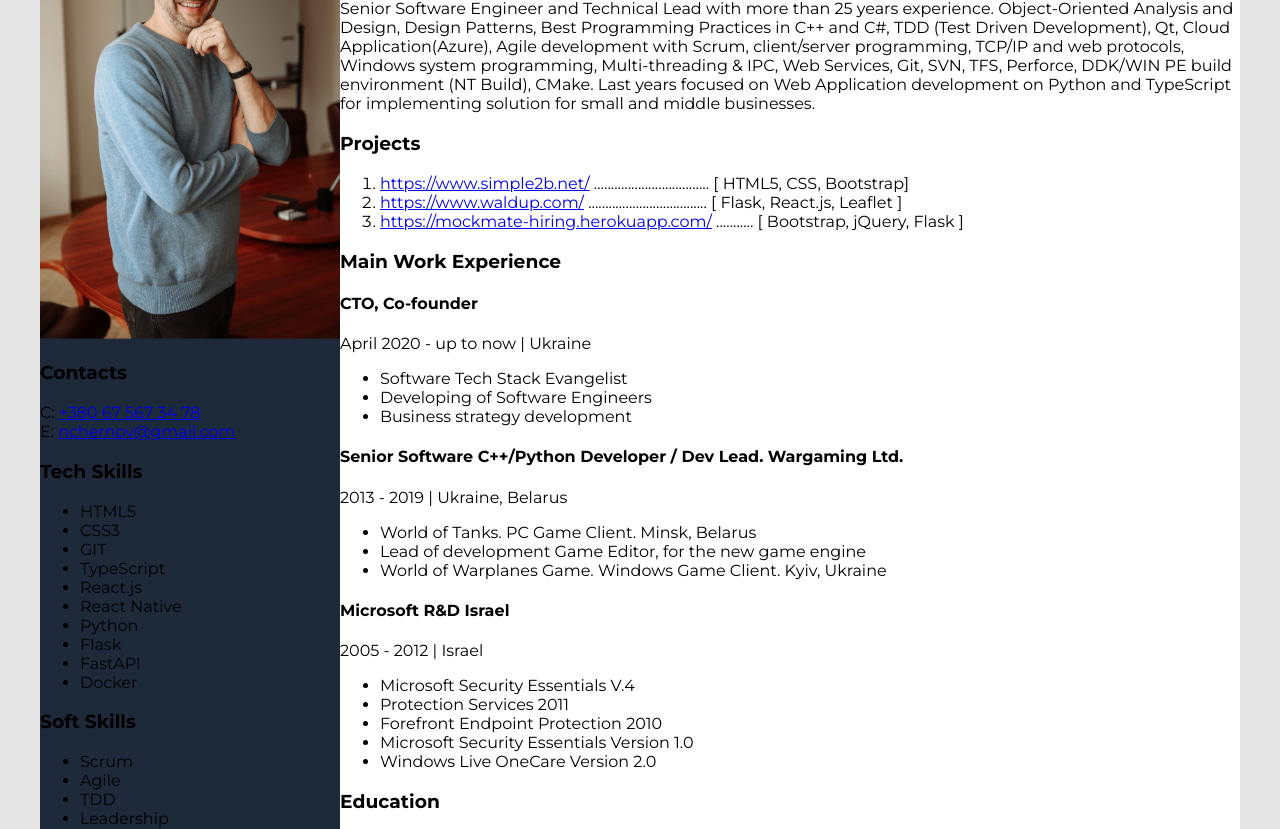
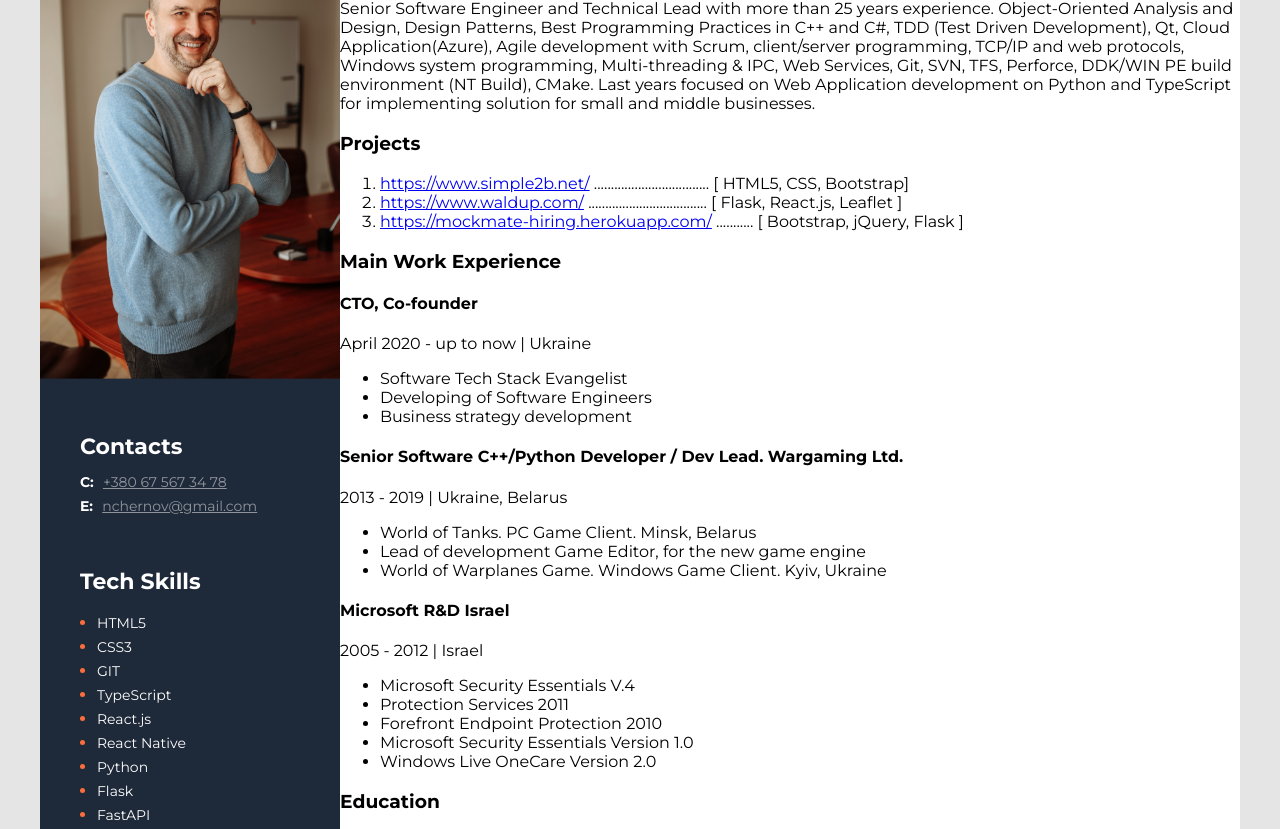
Before and after one commit to kipod/kipod.github.io, a plain HTML site: page index.html in a window 1280 px wide. Shown: the part 152-981 px from the top of the page. Drawn offline with Linux system fonts and the light colour scheme.

Commit message:
side bar styles

```diff
--- a/css/style.css
+++ b/css/style.css
@@ -36,6 +36,65 @@ body {
     /* background: green; */
 }
 
+/* side bad section */
+
 .side-bar-section {
     background-color: #1E2939;
+    width: 370px;
+    padding: 40px 0;
 }
+
+.contacts-section,
+.tech-skill-section,
+.soft-skills-section {
+    margin: 50px 0 0 40px;
+}
+
+.sidebar-item-title {
+    font-style: normal;
+    font-weight: bold;
+    font-size: 22px;
+    line-height: 27px;
+    color: white;
+    margin-bottom: 10px;
+}
+
+/* Contact section */
+
+.contact-section-type {
+    font-style: normal;
+    font-weight: bold;
+    font-size: 14px;
+    line-height: 24px;
+    color: white;
+    margin-right: 5px;
+}
+
+.contact-section-value {
+    font-style: normal;
+    font-weight: normal;
+    font-size: 14px;
+    line-height: 24px;
+    /* color: #565F6B; */
+    color: white;
+    opacity: 50%;
+}
+
+/* skills list */
+
+.skills-list {
+    padding: 0;
+    padding-left: 17px;
+}
+
+.skill-item {
+    color: #FB6D3A;
+}
+
+.skill-text {
+    font-style: normal;
+    font-weight: normal;
+    font-size: 14px;
+    line-height: 24px;
+    color: white;
+}
--- a/index.html
+++ b/index.html
@@ -91,44 +91,44 @@
       <!-- Side bar -->
       <aside class="side-bar-section">
         <img src="img/photo_7.png" width="300" alt="My Photo">
-        <!-- Contact section -->
-        <div>
-          <h3>Contacts</h3>
+        <!-- Contacts section -->
+        <div class="contacts-section">
+          <h3 class="sidebar-item-title">Contacts</h3>
           <div>
-            <span>C:</span>
-            <a href="tel:+380675673478">+380 67 567 34 78</a>
+            <span class="contact-section-type">C:</span>
+            <a href="tel:+380675673478" class="contact-section-value">+380 67 567 34 78</a>
           </div>
           <div>
-            <span>E:</span>
-            <a href="mailto:nchernov@gmail.com">nchernov@gmail.com</a>
+            <span class="contact-section-type">E:</span>
+            <a href="mailto:nchernov@gmail.com" class="contact-section-value">nchernov@gmail.com</a>
           </div>
         </div>
 
         <!-- Tech skills section -->
-        <div>
-          <h3>Tech Skills</h3>
-          <ul>
-            <li>HTML5</li>
-            <li>CSS3</li>
-            <li>GIT</li>
-            <li>TypeScript</li>
-            <li>React.js</li>
-            <li>React Native</li>
-            <li>Python</li>
-            <li>Flask</li>
-            <li>FastAPI</li>
-            <li>Docker</li>
+        <div class="tech-skill-section">
+          <h3 class="sidebar-item-title">Tech Skills</h3>
+          <ul class="skills-list">
+            <li class="skill-item"><span class="skill-text">HTML5</span></li>
+            <li class="skill-item"><span class="skill-text">CSS3</span></li>
+            <li class="skill-item"><span class="skill-text">GIT</span></li>
+            <li class="skill-item"><span class="skill-text">TypeScript</span></li>
+            <li class="skill-item"><span class="skill-text">React.js</span></li>
+            <li class="skill-item"><span class="skill-text">React Native</span></li>
+            <li class="skill-item"><span class="skill-text">Python</span></li>
+            <li class="skill-item"><span class="skill-text">Flask</span></li>
+            <li class="skill-item"><span class="skill-text">FastAPI</span></li>
+            <li class="skill-item"><span class="skill-text">Docker</span></li>
           </ul>
         </div>
 
         <!-- Soft skills section -->
-        <div>
-          <h3>Soft Skills</h3>
-          <ul>
-            <li>Scrum</li>
-            <li>Agile</li>
-            <li>TDD</li>
-            <li>Leadership</li>
+        <div class="soft-skills-section">
+          <h3 class="sidebar-item-title">Soft Skills</h3>
+          <ul class="skills-list">
+            <li class="skill-item"><span class="skill-text">Scrum</span> </li>
+            <li class="skill-item"><span class="skill-text">Agile</span></li>
+            <li class="skill-item"><span class="skill-text">TDD</span></li>
+            <li class="skill-item"><span class="skill-text">Leadership</span></li>
           </ul>
         </div>
 
```
